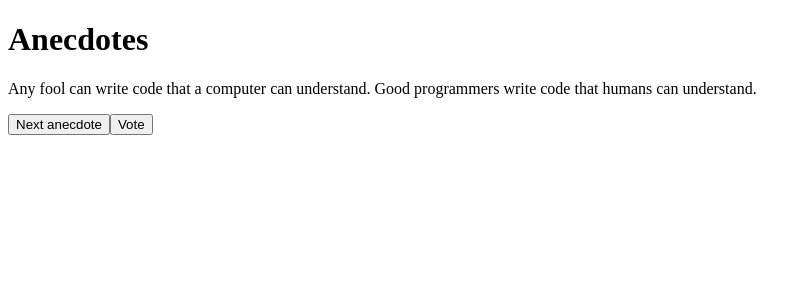
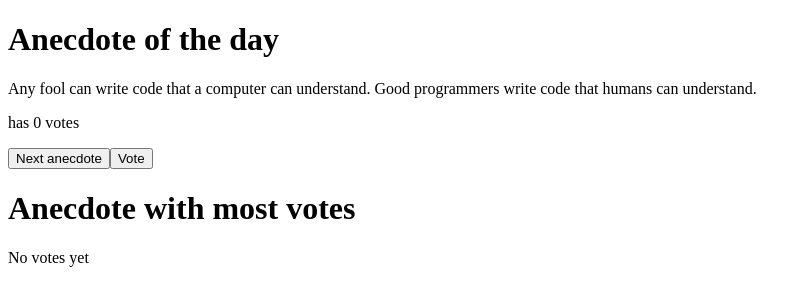
Before and after one commit to Santiagus/fullstackopen, a React (Vite) app in the folder part1/anecdotes/: page / in a window 1280 px wide. Shown: the top 306 px of the page, without its empty margins (0-811 px from the left). Built offline with nearby package versions, Linux system fonts and the light colour scheme.

Commit message:
feat(anecdotes): add most voted anecdote display

```diff
--- a/part1/anecdotes/src/App.jsx
+++ b/part1/anecdotes/src/App.jsx
@@ -15,15 +15,33 @@ const getRandomInt = (max) => {
   return Math.floor(Math.random() * max);
 };
 
-const Anecdote = ({ text }) => {
+const Anecdote = ({ text, votes }) => {
   return (
     <div>
-      <h1>Anecdotes</h1>
+      <h1>Anecdote of the day</h1>
       <p>{text}</p>
+      <p>has {votes} votes</p>
     </div>
   );
 };
+const MostVotedAnecdote = ({ anecdotes, votes }) => {
+  const maxVotes = Math.max(...votes);
+  const mostVotedIndex = votes.indexOf(maxVotes);
 
+  return (
+    <div>
+      <h1>Anecdote with most votes</h1>
+      {maxVotes > 0 ? (
+        <>
+          <p>{anecdotes[mostVotedIndex]}</p>
+          <p>has {maxVotes} votes</p>
+        </>
+      ) : (
+        <p>No votes yet</p>
+      )}
+    </div>
+  );
+};
 const App = () => {
   const [selected, setSelected] = useState(getRandomInt(anecdotes.length));
   const [votes, setVotes] = useState(Array(anecdotes.length).fill(0));
@@ -40,9 +58,10 @@ const App = () => {
   };
   return (
     <>
-      <Anecdote text={anecdotes[selected]} />
+      <Anecdote text={anecdotes[selected]} votes={votes[selected]} />
       <button onClick={nextAnecdote}>Next anecdote</button>
       <button onClick={voteAnecdote}>Vote</button>
+      <MostVotedAnecdote anecdotes={anecdotes} votes={votes} />
     </>
   );
 };
```
